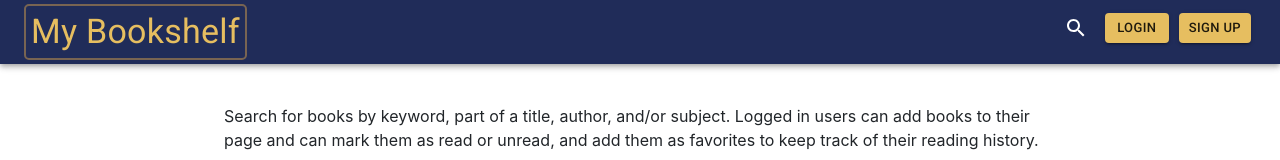
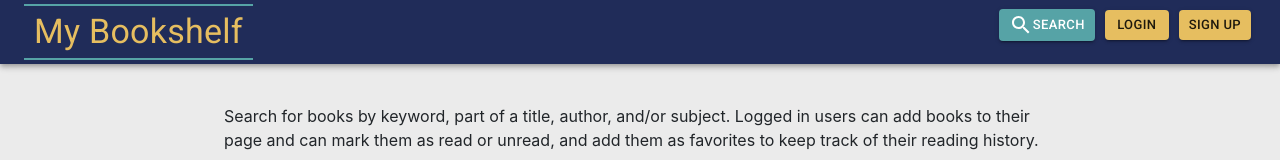
Before and after one commit to Kaleighspurio/Book-App, a React (Create React App) app in the folder client/: page / in a window 1280 px wide. Shown: the top 160 px of the page. Built offline with nearby package versions, Linux system fonts and the light colour scheme; no server answers.

Commit message:
started some styling of the bookcard

```diff
--- a/client/src/App.css
+++ b/client/src/App.css
@@ -1,3 +1,4 @@
-.signup {
-  padding-top: 100px;
+.App {
+  background-color: #EBEBEB;
+  min-height: 100vh;
 }
--- a/client/src/App.js
+++ b/client/src/App.js
@@ -11,6 +11,7 @@ import Signup from "./components/Signup/Signup";
 import Login from "./components/Login/Login";
 import MyBooks from './pages/MyBooks/MyBooks';
 import MyFavorites from './pages/MyFavorites/MyFavorites';
+import './App.css';
 
 
 // Even though this is the App.js file, in the end we are not exactly exporting
@@ -39,7 +40,7 @@ function App() {
   );
 
   return (
-    <>
+    <div className="App">
     <Router>
       {/* <Switch> */}
       <Switch>
@@ -50,7 +51,7 @@ function App() {
       <PrivateRoute exact path='/myfavorites' component={MyFavorites} />
       </Switch>
     </Router>
-    </>
+    </div>
   );
 }
 
--- a/client/src/components/BookCard/BookCard.css
+++ b/client/src/components/BookCard/BookCard.css
@@ -1,9 +1,26 @@
 .book-card {
     width: 250px;
     margin: 5px;
+    background-color: #98A4AE !important;
 }
 
 .thumbnail-image {
     max-width: 200px;
     height: 300px;
+    margin: auto;
+    padding-top: 3px;
 }
+
+.book-card-title {
+    color: #202c59;
+    font-size: 20px !important;
+}
+
+.book-card-authors {
+    color: #6A041d;
+}
+
+.info-icon {
+    color: #202c59;
+    margin: 5px;
+}
--- a/client/src/components/BookCard/BookCard.js
+++ b/client/src/components/BookCard/BookCard.js
@@ -85,14 +85,14 @@ export default function BookCard({ info }) {
             className="thumbnail-image"
             component="img"
             image={info.imageLinks.thumbnail || info.image}
-            alt="book cover"
+            alt={`book cover of ${info.title}`}
           />
         ) : info.image ? (
           <CardMedia
             className="thumbnail-image"
             component="img"
             image={info.image}
-            alt="book cover"
+            alt={`book cover of ${info.title}`}
           />
         ) : (
           <CardMedia
@@ -103,27 +103,27 @@ export default function BookCard({ info }) {
           />
         )}
         <CardContent>
-          <Typography variant="subtitle2" color="primary" component="p">
+          <Typography variant="subtitle2" className='book-card-title' component="h4">
             {info.title}
           </Typography>
           {info.authors ? (
             info.authors.map((author) => (
-              <Typography variant="body2" color="textSecondary" component="p">
+              <Typography className='book-card-authors' variant="body2" component="p">
                 {author}
               </Typography>
             ))
           ) : info.author1 ? (
             <>
-              <Typography variant="body2" color="textSecondary" component="p">
+              <Typography variant="body2" className='book-card-authors' component="p">
                 {info.author1}
               </Typography>{' '}
-              <Typography variant="body2" color="textSecondary" component="p">
+              <Typography variant="body2" className='book-card-authors' component="p">
                 {info.author2}
               </Typography>{' '}
-              <Typography variant="body2" color="textSecondary" component="p">
+              <Typography variant="body2" className='book-card-authors' component="p">
                 {info.author3}
               </Typography>{' '}
-              <Typography variant="body2" color="textSecondary" component="p">
+              <Typography variant="body2" className='book-card-authors' component="p">
                 {info.author4}
               </Typography>
             </>
@@ -144,7 +144,7 @@ export default function BookCard({ info }) {
                 <Grid item xs={9}>
                   <Tooltip title="Learn more">
                     <IconButton onClick={openMoreInfoModal}>
-                      <InfoIcon aria-label="more info" />
+                      <InfoIcon className="info-icon" aria-label="more info" />
                     </IconButton>
                   </Tooltip>
                 </Grid>
@@ -152,7 +152,7 @@ export default function BookCard({ info }) {
             ) : (
               <Tooltip title="Learn more">
                 <IconButton onClick={openMoreInfoModal}>
-                  <InfoIcon aria-label="more info" />
+                  <InfoIcon className="info-icon" aria-label="more info" />
                 </IconButton>
               </Tooltip>
             )}
--- a/client/src/components/Navbar/Navbar.css
+++ b/client/src/components/Navbar/Navbar.css
@@ -6,14 +6,16 @@
     color: #E6BE60;
 }
 .nav-brand {
-    border: 2px solid #786452;
-    border-radius: 5px;
-    padding: 5px;
+    border-top: 2px solid #56a3a6;
+    border-bottom: 2px solid #56a3a6;
+    padding: 5px 10px;
 }
 
 .search-button {
-    color: #FFF;
+    background-color: #56a3a6 !important;
     margin-right: 30px;
+    color: white !important;
+    margin: 5px !important;
 }
 
 .nav-buttons {
@@ -22,7 +24,7 @@
 }
 
 .fav-icon-nav {
-    margin: 3px;
+    margin: 0px 3px;
 }
 
 .log-out-button {}
--- a/client/src/components/Navbar/Navbar.js
+++ b/client/src/components/Navbar/Navbar.js
@@ -29,14 +29,15 @@ export default function Navbar({ setRender }) {
               <Grid item>
                 {!isAuth ? (
                   <>
-                    <IconButton
+                    <Button
                       className="search-button"
                       aria-label="search"
-                      color="inherit"
+                      size="small"
+                      variant="contained"
                       onClick={() => setRender('search')}
                     >
-                      <SearchIcon />
-                    </IconButton>
+                      <SearchIcon />{" "}Search
+                    </Button>
                     <Button
                       className="nav-buttons"
                       size="small"
@@ -56,14 +57,15 @@ export default function Navbar({ setRender }) {
                   </>
                 ) : (
                   <>
-                    <IconButton
+                    <Button
                       className="search-button"
                       aria-label="search"
-                      color="inherit"
+                      size="small"
+                      variant="contained"
                       onClick={() => history.push('/')}
                     >
-                      <SearchIcon className="search-button" />
-                    </IconButton>
+                      <SearchIcon />{" "}Search
+                    </Button>
                     <Button
                       className="nav-buttons"
                       size="small"
```
